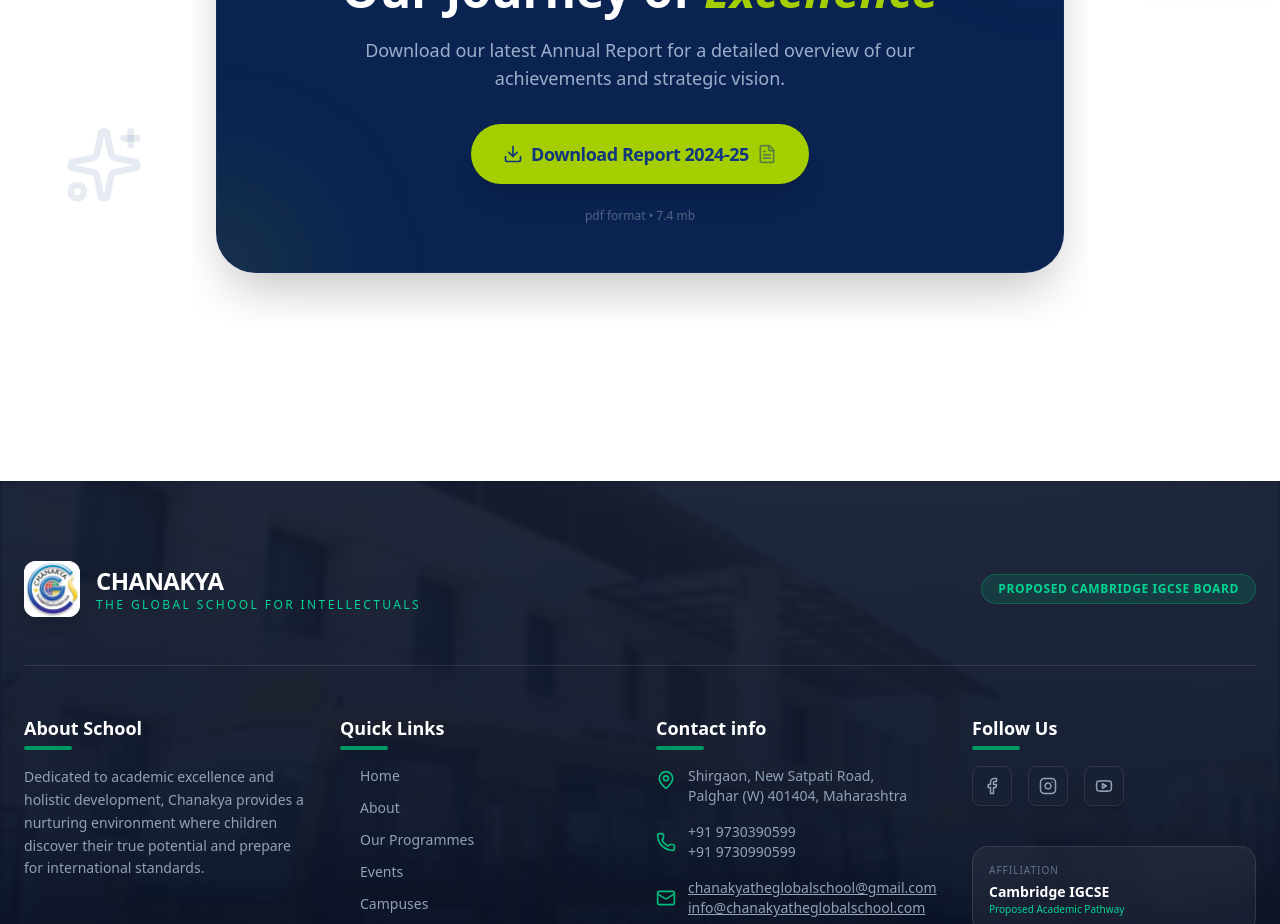
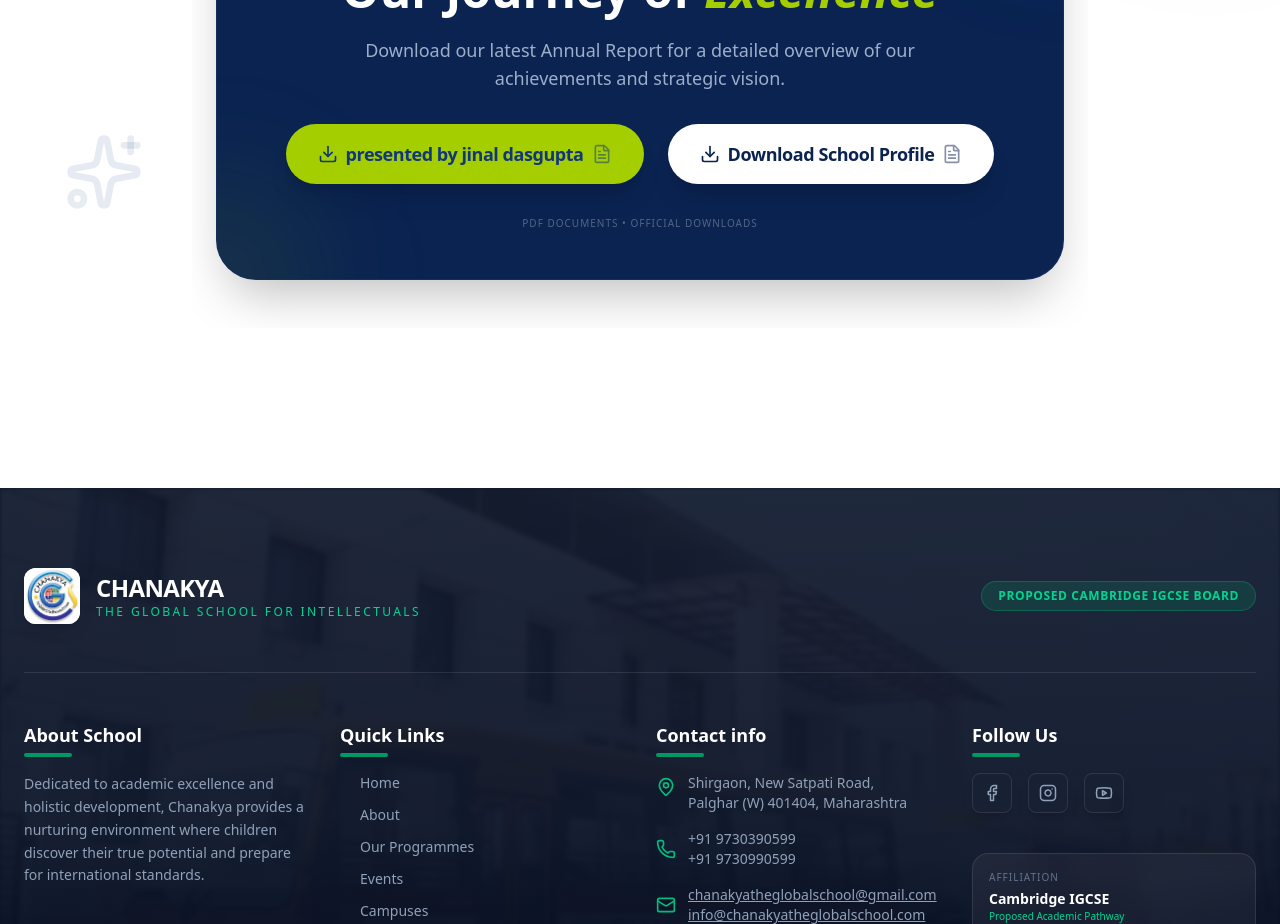
Before and after one commit to AlgoForge001/Chanakya, a Next.js app: page /events in a window 1280 px wide. Shown: the part 2280-3204 px from the top of the page. Built offline with nearby package versions, Linux system fonts and the light colour scheme.

Commit message:
animation

```diff
--- a/src/app/events/page.tsx
+++ b/src/app/events/page.tsx
@@ -115,18 +115,30 @@ export default function EventsPage() {
                             Download our latest Annual Report for a detailed overview of our achievements and strategic vision.
                         </p>
 
+                        <div className="flex flex-col md:flex-row items-center justify-center gap-6">
                             <a
                                 href="/Annual Report_.pdf"
                                 download
-                            className="inline-flex items-center bg-brand-lime hover:bg-white text-brand-blue px-8 py-4 rounded-full text-lg font-black transition-all shadow-xl scale-100 hover:scale-105 active:scale-95 group/dl font-outfit tracking-tight"
+                                className="w-full md:w-auto inline-flex items-center justify-center bg-brand-lime hover:bg-white text-brand-blue px-8 py-4 rounded-full text-lg font-black transition-all shadow-xl scale-100 hover:scale-105 active:scale-95 group/dl font-outfit tracking-tight whitespace-nowrap"
                             >
                                 <Download className="mr-2 w-5 h-5 transition-transform group-hover/dl:-translate-y-1" />
-                            Download Report 2024-25
+                                presented by jinal dasgupta
                                 <FileText className="ml-2 w-5 h-5 opacity-50" />
                             </a>
 
-                        <p className="mt-6 text-white/30 text-xs font-inter lowercase">
-                            PDF Format • 7.4 MB
+                            <a
+                                href="/Chanakya the Global School of Intellectuals.pdf"
+                                download
+                                className="w-full md:w-auto inline-flex items-center justify-center bg-white hover:bg-brand-lime text-[#0A2351] px-8 py-4 rounded-full text-lg font-black transition-all shadow-xl scale-100 hover:scale-105 active:scale-95 group/dl font-outfit tracking-tight whitespace-nowrap"
+                            >
+                                <Download className="mr-2 w-5 h-5 transition-transform group-hover/dl:-translate-y-1" />
+                                Download School Profile
+                                <FileText className="ml-2 w-5 h-5 opacity-50" />
+                            </a>
+                        </div>
+
+                        <p className="mt-8 text-white/30 text-[10px] font-inter uppercase tracking-widest">
+                            PDF Documents • Official Downloads
                         </p>
                     </div>
                 </div>
--- a/src/app/layout.tsx
+++ b/src/app/layout.tsx
@@ -4,6 +4,8 @@ import "./globals.css";
 import Navbar from "@/components/Navbar";
 import Footer from "@/components/Footer";
 import SocialBubbles from "@/components/SocialBubbles";
+import Preloader from "@/components/Preloader";
+
 
 const poppins = Poppins({
   subsets: ["latin"],
@@ -36,6 +38,7 @@ export default function RootLayout({
       <body
         className={`${poppins.variable} ${inter.variable} ${outfit.variable} font-sans antialiased`}
       >
+        <Preloader />
         <Navbar />
         {children}
         <Footer />
--- /dev/null
+++ b/src/components/Preloader.tsx
@@ -0,0 +1,74 @@
+"use client";
+
+import React, { useEffect, useState } from 'react';
+
+const Preloader = () => {
+    const [isVisible, setIsVisible] = useState(true);
+    const [isExiting, setIsExiting] = useState(false);
+
+    useEffect(() => {
+        const timer = setTimeout(() => {
+            setIsExiting(true);
+            setTimeout(() => setIsVisible(false), 800); // Wait for fade out animation
+        }, 2200);
+
+        return () => clearTimeout(timer);
+    }, []);
+
+    if (!isVisible) return null;
+
+    return (
+        <div className={`fixed inset-0 z-[9999] flex flex-col items-center justify-center bg-[#0A2351] transition-opacity duration-700 ${isExiting ? 'opacity-0 pointer-events-none' : 'opacity-100'}`}>
+            {/* Animated Logo Container */}
+            <div className="relative mb-8">
+                <div className="w-24 h-24 md:w-32 md:h-32 bg-white rounded-3xl p-1 shadow-2xl animate-startup-pulse overflow-hidden border border-white/20">
+                    <img
+                        src="/school_logo.jpg"
+                        alt="Chanakya Logo"
+                        className="w-full h-full object-cover"
+                    />
+                </div>
+                {/* Outer Glow Ring */}
+                <div className="absolute inset-0 -m-4 border-2 border-[#0077B6]/30 rounded-[40px] animate-ping opacity-20" />
+            </div>
+
+            {/* Branded Text */}
+            <div className="text-center space-y-2 animate-startup-text">
+                <h1 className="text-3xl md:text-5xl font-black text-white tracking-[0.2em] font-poppins">
+                    CHANAKYA
+                </h1>
+                <div className="flex items-center justify-center space-x-3">
+                    <div className="h-[1px] w-8 bg-[#0077B6]" />
+                    <p className="text-[#0077B6] text-xs md:text-sm font-bold uppercase tracking-[0.4em] font-inter">
+                        Palghar's Gateway to Cambridge International Education
+                    </p>
+                    <div className="h-[1px] w-8 bg-[#0077B6]" />
+                </div>
+            </div>
+
+            <style jsx global>{`
+                @keyframes startup-pulse {
+                    0% { transform: scale(0.85); opacity: 0; }
+                    50% { transform: scale(1.05); opacity: 1; }
+                    100% { transform: scale(1); opacity: 1; }
+                }
+
+                @keyframes startup-text {
+                    0% { transform: translateY(20px); opacity: 0; }
+                    100% { transform: translateY(0); opacity: 1; }
+                }
+
+                .animate-startup-pulse {
+                    animation: startup-pulse 1.2s cubic-bezier(0.16, 1, 0.3, 1) forwards;
+                }
+
+                .animate-startup-text {
+                    animation: startup-text 1s cubic-bezier(0.16, 1, 0.3, 1) 0.5s forwards;
+                    opacity: 0;
+                }
+            `}</style>
+        </div>
+    );
+};
+
+export default Preloader;
```
Also changed, not shown: 1 other file (tests, documents, lock files or other folders). Lines whose indentation alone changed are shown as unchanged.
